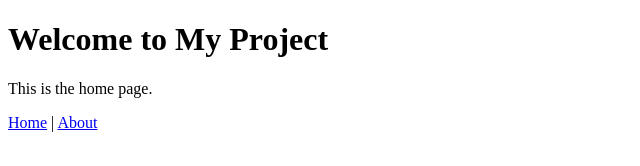
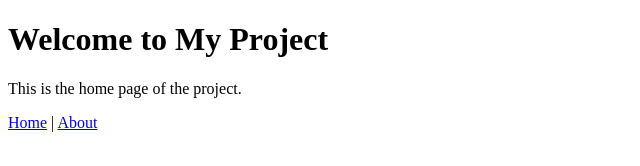
Before and after one commit to akshat-code21/sdp_asg, a plain HTML site: page index.html in a window 1280 px wide. Shown: the whole page, without its empty margins (0-640 px from the left). Drawn offline with Linux system fonts and the light colour scheme.

Commit message:
changes in index.hmtl

```diff
--- a/index.html
+++ b/index.html
@@ -7,7 +7,7 @@
 </head>
 <body>
   <h1>Welcome to My Project</h1>
-  <p>This is the home page.</p>
+  <p>This is the home page of the project.</p>
   <nav>
     <a href="index.html">Home</a> |
     <a href="about.html">About</a>
```
